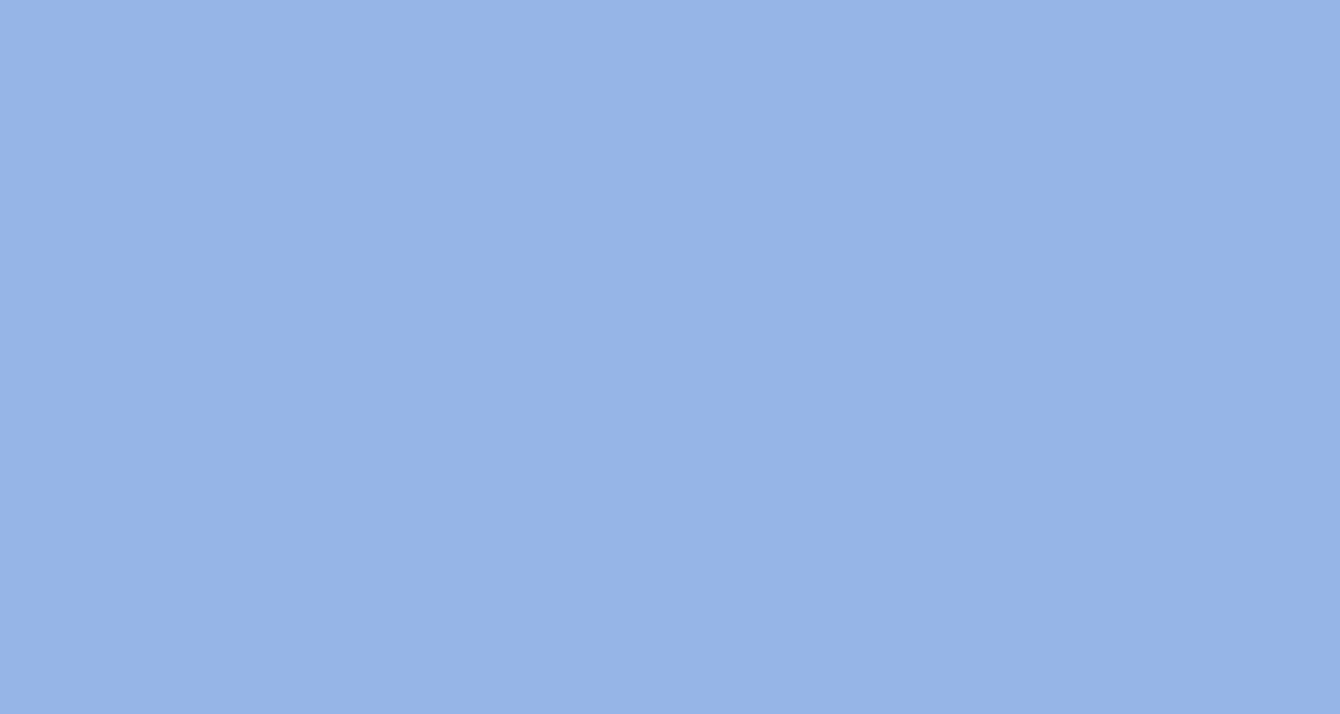
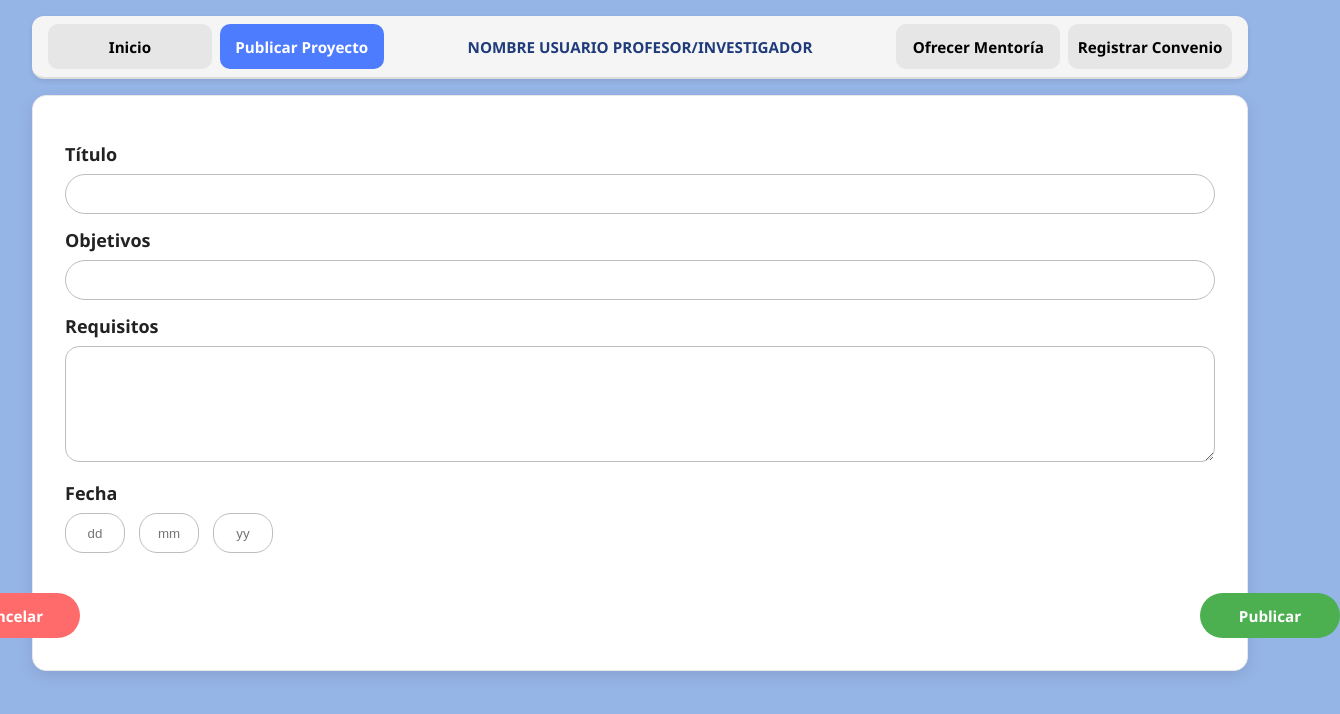
Before and after one commit to ViasUC/Docentes, an Angular app in the folder frontend_docentes/: page /publicar-proyectos in a window 1280 px wide. Before the commit this address led to /. Shown: the top 714 px of the page, 1340 px wide, since content can reach past the window. Built offline with nearby package versions, Linux system fonts and the light colour scheme.

Commit message:
Plantilla publicar-proyectos creada

```diff
--- a/frontend_docentes/src/app/app.routes.ts
+++ b/frontend_docentes/src/app/app.routes.ts
@@ -2,6 +2,8 @@ import { Routes } from '@angular/router';
 import { LoginComponent } from './pages/login/login';
 import { DashboardComponent } from './pages/dashboard/dashboard';
 import { MenuDocentesComponent } from './pages/menu-docentes/menu-docentes';
+import { PublicarProyectosComponent } from './pages/publicar-proyectos/publicar-proyectos'; // <—
+
 //export const routes: Routes = [];
 
 export const routes: Routes = [
@@ -10,4 +12,5 @@ export const routes: Routes = [
   // ruta simple de ejemplo para dashboard:
   { path: 'dashboard', component: DashboardComponent },
   { path: 'menu', component: MenuDocentesComponent },
+  { path: 'publicar-proyectos', component: PublicarProyectosComponent },
 ];
--- a/frontend_docentes/src/app/pages/menu-docentes/menu-docentes.html
+++ b/frontend_docentes/src/app/pages/menu-docentes/menu-docentes.html
@@ -1,10 +1,10 @@
 <!-- Barra superior -->
 <nav class="navbar">
-  <button class="nav-btn active">Inicio</button>
-  <button class="nav-btn">Publicar Proyecto</button>
+  <button class="nav-btn active" routerLink="/menu">Inicio</button>
+  <button class="nav-btn" routerLink="/publicar-proyectos">Publicar Proyecto</button>
   <div class="nav-username">NOMBRE USUARIO PROFESOR/INVESTIGADOR</div>
-  <button class="nav-btn">Ofrecer Mentoría</button>
-  <button class="nav-btn">Registrar Convenio</button>
+  <button class="nav-btn" routerLink="/menu">Ofrecer Mentoría</button>
+  <button class="nav-btn" routerLink="/menu">Registrar Convenio</button>
 </nav>
 
 <!-- Sección de botones principales -->
--- a/frontend_docentes/src/app/pages/menu-docentes/menu-docentes.ts
+++ b/frontend_docentes/src/app/pages/menu-docentes/menu-docentes.ts
@@ -1,12 +1,13 @@
 import { Component } from '@angular/core';
 import { CommonModule } from '@angular/common';
 import { Router } from '@angular/router';
+import { RouterLink } from '@angular/router';
 
 @Component({
   selector: 'app-menu-docentes',
-  imports: [CommonModule],
+  imports: [CommonModule, RouterLink],
   templateUrl: './menu-docentes.html',
-  styleUrl: './menu-docentes.css'
+  styleUrls: ['./menu-docentes.css']
 })
 export class MenuDocentesComponent {
   userEmail: string | null = null;
--- /dev/null
+++ b/frontend_docentes/src/app/pages/publicar-proyectos/publicar-proyectos.css
@@ -0,0 +1,109 @@
+/* === Barra superior === */
+.navbar {
+  display: flex;
+  justify-content: space-between;
+  align-items: center;
+  background-color: #f5f5f5;
+  border-bottom: 2px solid #ddd;
+  padding: 0.5rem 1rem;
+  border-radius: 12px;
+  margin: 1rem auto;
+  width: 95%;
+  box-shadow: 0 2px 5px rgba(0,0,0,0.1);
+  gap: 0.5rem; /* Espacio entre los botones */
+}
+
+/* Botones de navegación */
+.nav-btn {
+    flex: 1; /* Cada botón ocupa el mismo espacio */
+  background-color: #e6e6e6;
+  border: none;
+  border-radius: 10px;
+  height: 45px;
+  font-size: 0.95rem;
+  font-weight: 600;
+  cursor: pointer;
+  display: flex;
+  align-items: center; /* Centrar verticalmente */
+  justify-content: center; /* Centrar horizontalmente */
+  transition: all 0.2s ease-in-out;
+  text-align: center;
+}
+
+/* Corregir color y subrayado de los enlaces */
+
+.nav-btn:hover {
+  background-color: #d0d0d0;
+}
+
+.nav-btn.active {
+  background-color: #4e7cff;
+  color: white;
+}
+
+/* Nombre del usuario centrado */
+.nav-username {
+  flex-grow: 1;
+  text-align: center;
+  font-weight: 600;
+  color: #1f3b7a;
+  font-size: 0.95rem;
+  height: 45px;
+  display: flex;
+  align-items: center;
+  justify-content: center;
+}
+
+/* card y campos */
+.card {
+  border: 1px solid #e8e8e8;
+  border-radius: 14px;
+  padding: 2rem;               /* más aire interno */
+  margin: 1rem auto;           /* SEPARA del navbar */
+  width: 95%;                  /* centrado como el menú */
+  background: #fff;
+  box-shadow: 0 5px 15px rgba(0,0,0,0.1); /* mismo estilo visual */
+}
+h2{font-size:18px;margin:14px 0 8px}
+.txt{width:100%;height:40px;border:1px solid #bdbdbd;border-radius:20px;padding:0 14px}
+.area{width:100%;border:1px solid #bdbdbd;border-radius:14px;padding:12px}
+.date{display:flex;gap:14px;margin-top:6px}
+.chip{width:60px;height:40px;border:1px solid #bdbdbd;border-radius:18px;text-align:center}
+.actions {
+  display: flex;
+  justify-content: center;
+  align-items: center;
+  gap: 70rem;              /* más espacio entre los botones */
+  margin-top: 2.5rem;
+}
+
+/* === Botones principales === */
+.btn {
+  min-width: 140px;       /* tamaño más chico */
+  height: 45px;           /* más bajos */
+  border: none;
+  border-radius: 25px;    /* aún redondeados pero no exagerado */
+  font-size: 0.95rem;
+  font-weight: 600;
+  cursor: pointer;
+  transition: all 0.25s ease-in-out;
+  color: #fff;
+}
+
+/* Cancelar (rojo) */
+.btn.ghost {
+  background-color: #ff6b6b;
+}
+.btn.ghost:hover {
+  background-color: #e14d4d;
+  transform: scale(1.05);
+}
+
+/* Publicar (verde) */
+.btn.primary {
+  background-color: #4CAF50;
+}
+.btn.primary:hover {
+  background-color: #3b9641;
+  transform: scale(1.05);
+}
--- /dev/null
+++ b/frontend_docentes/src/app/pages/publicar-proyectos/publicar-proyectos.html
@@ -0,0 +1,32 @@
+<!-- Top bar -->
+<nav class="navbar">
+  <button class="nav-btn" routerLink="/menu">Inicio</button>
+  <button class="nav-btn active" routerLink="/publicar-proyectos">Publicar Proyecto</button>
+  <div class="nav-username">NOMBRE USUARIO PROFESOR/INVESTIGADOR</div>
+  <button class="nav-btn" routerLink="/menu">Ofrecer Mentoría</button>
+  <button class="nav-btn" routerLink="/menu">Registrar Convenio</button>
+</nav>
+
+<!-- Card -->
+<section class="card">
+  <h2>Título</h2>
+  <input class="txt" type="text" [formControl]="form.controls.titulo"/>
+
+  <h2>Objetivos</h2>
+  <input class="txt" type="text" [formControl]="form.controls.objetivos"/>
+
+  <h2>Requisitos</h2>
+  <textarea class="area" rows="6" [formControl]="form.controls.requisitos"></textarea>
+
+  <h2>Fecha</h2>
+  <div class="date">
+    <input class="chip" placeholder="dd" maxlength="2" [formControl]="form.controls.dd">
+    <input class="chip" placeholder="mm" maxlength="2" [formControl]="form.controls.mm">
+    <input class="chip" placeholder="yy" maxlength="2" [formControl]="form.controls.yy">
+  </div>
+
+  <div class="actions">
+    <button class="btn ghost" (click)="cancelar()">Cancelar</button>
+    <button class="btn primary" (click)="publicar()">Publicar</button>
+  </div>
+</section>
--- /dev/null
+++ b/frontend_docentes/src/app/pages/publicar-proyectos/publicar-proyectos.ts
@@ -0,0 +1,38 @@
+import { Component } from '@angular/core';
+import { ReactiveFormsModule, FormBuilder, Validators } from '@angular/forms';
+import { RouterLink, Router } from '@angular/router';
+
+@Component({
+  selector: 'app-publicar-proyectos',
+  standalone: true,
+  imports: [RouterLink, ReactiveFormsModule],
+  templateUrl: './publicar-proyectos.html',
+  styleUrls: ['./publicar-proyectos.css']
+})
+export class PublicarProyectosComponent {
+  form;
+
+  constructor(private fb: FormBuilder, private router: Router) {
+    this.form = this.fb.group({
+      titulo: ['', [Validators.required, Validators.maxLength(120)]],
+      objetivos: ['', [Validators.required, Validators.maxLength(400)]],
+      requisitos: [''],
+      dd: [''],
+      mm: [''],
+      yy: ['']
+    });
+  }
+
+  cancelar() {
+    this.form.reset();          // limpia todos los campos
+    this.router.navigate(['/menu']); // redirige al menú docente
+  }
+
+  publicar() {
+    if (this.form.invalid) {
+      this.form.markAllAsTouched();
+      return;
+    }
+    // TODO: enviar datos al backend
+  }
+}
```
